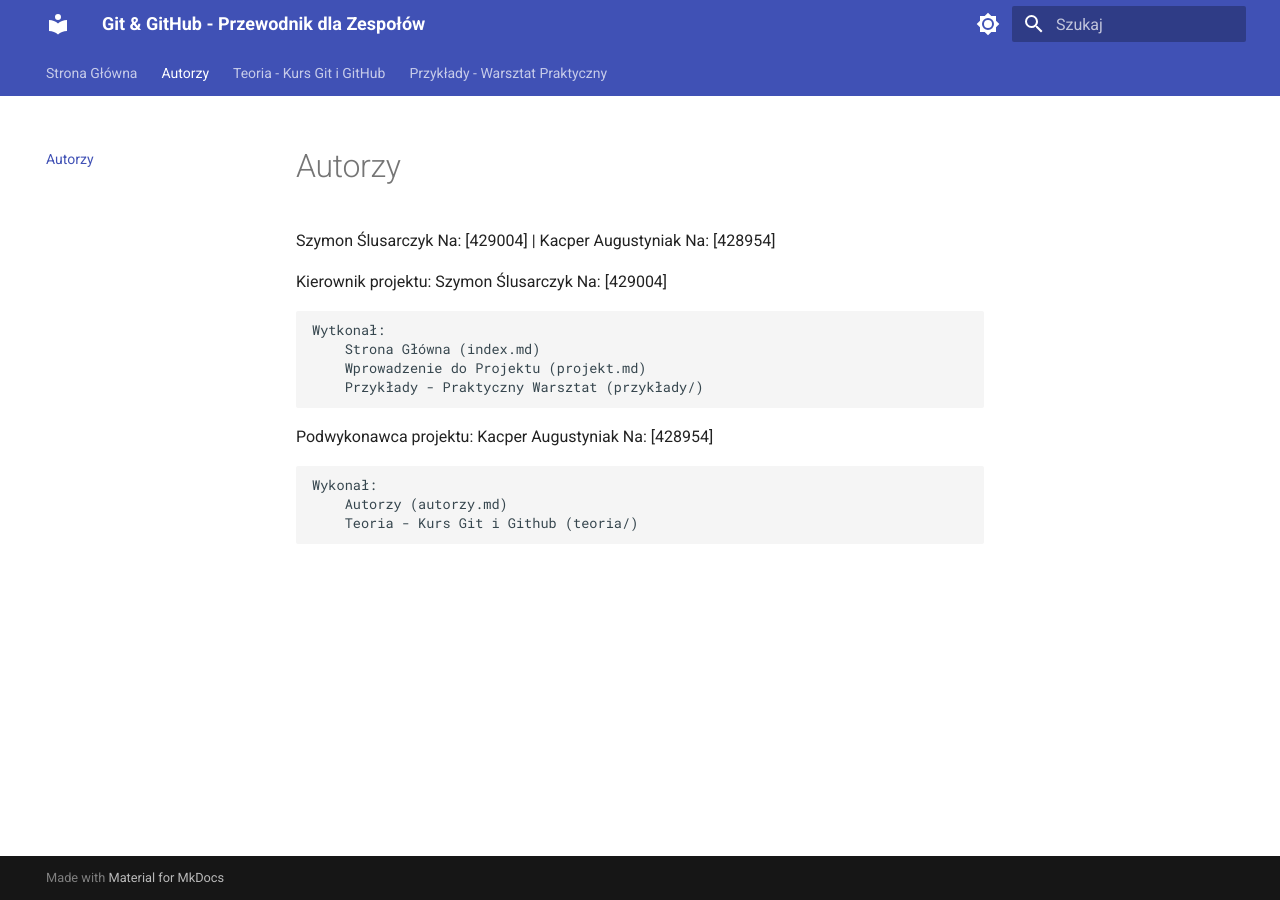
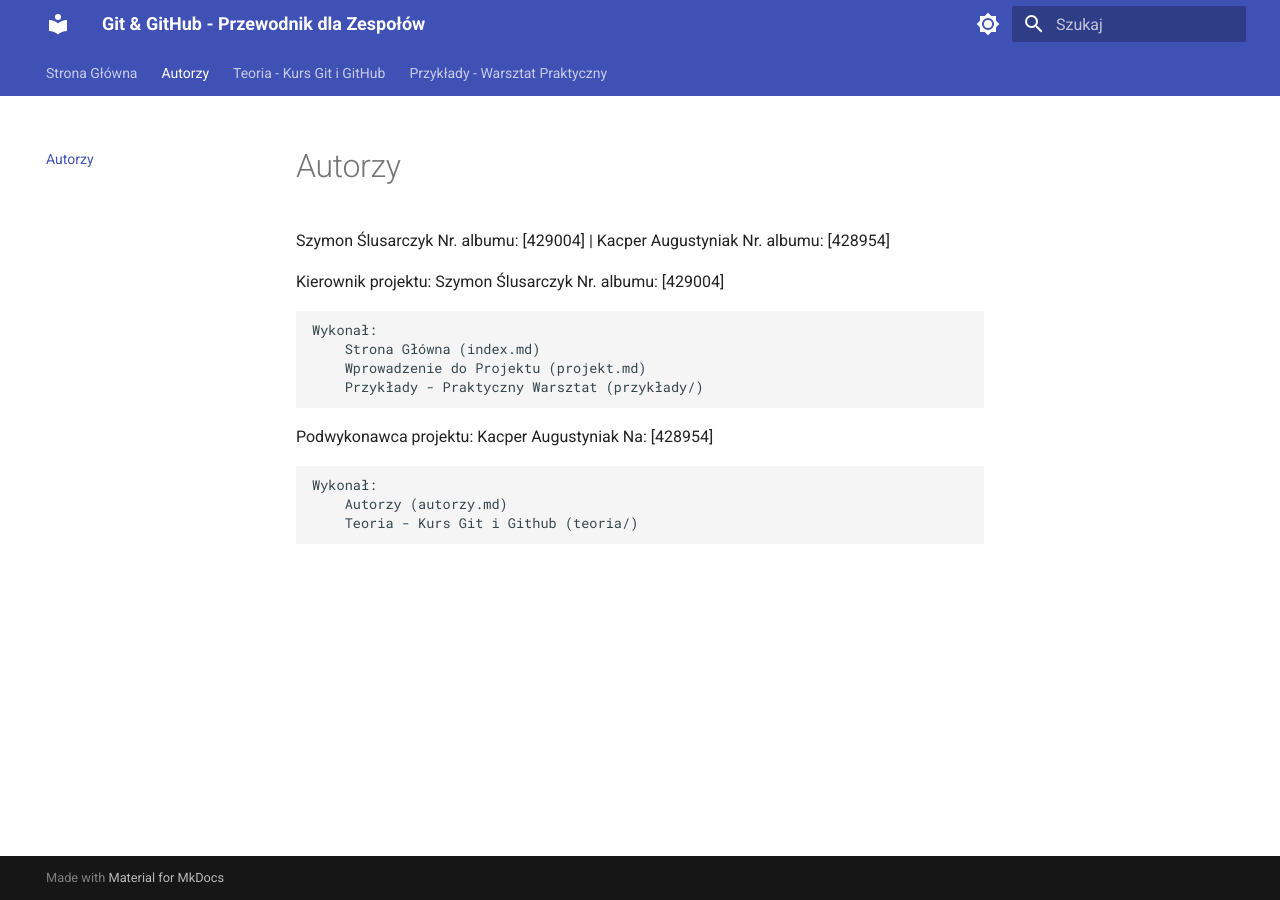
Before and after one commit to Snozlyy11/projekt-git-github-prod, an MkDocs documentation site: the page built from docs/autorzy.md, in a window 1280 px wide. Built offline with MkDocs 1.6.1 and Material for MkDocs 9.7.7, drawn with Linux system fonts in a browser that asks for light colours.

Commit message:
Kosmetyczne zmiany autorzy.md

```diff
--- a/docs/autorzy.md
+++ b/docs/autorzy.md
@@ -1,9 +1,9 @@
-Szymon Ślusarczyk     Na: [429004]    |    Kacper Augustyniak    Na: [428954]
+Szymon Ślusarczyk     Nr. albumu: [429004]    |    Kacper Augustyniak    Nr. albumu: [428954]
 
 
-Kierownik projektu: Szymon Ślusarczyk     Na: [429004]
+Kierownik projektu: Szymon Ślusarczyk     Nr. albumu: [429004]
 
-    Wytkonał:
+    Wykonał:
         Strona Główna (index.md)
         Wprowadzenie do Projektu (projekt.md)
         Przykłady - Praktyczny Warsztat (przykłady/)
```
